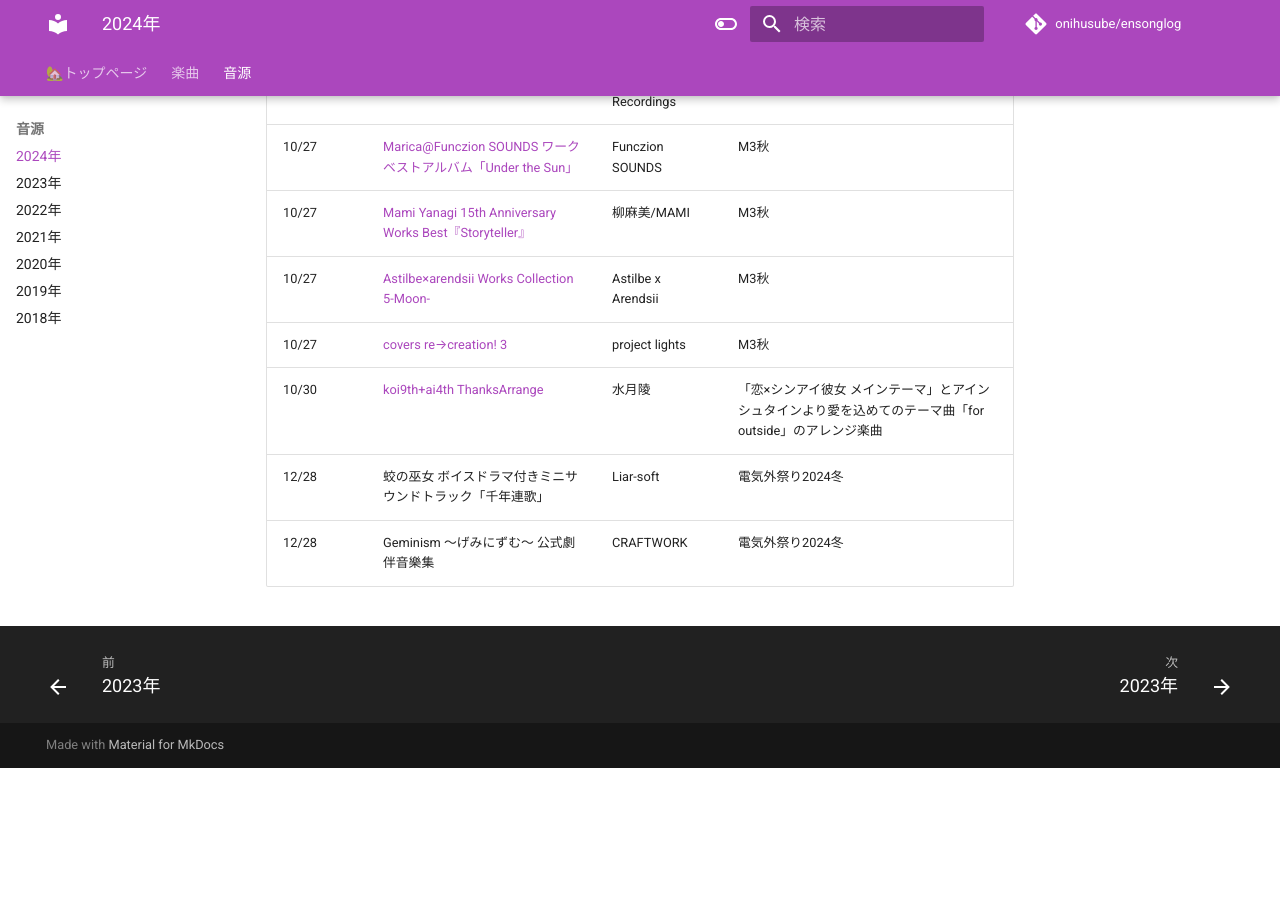
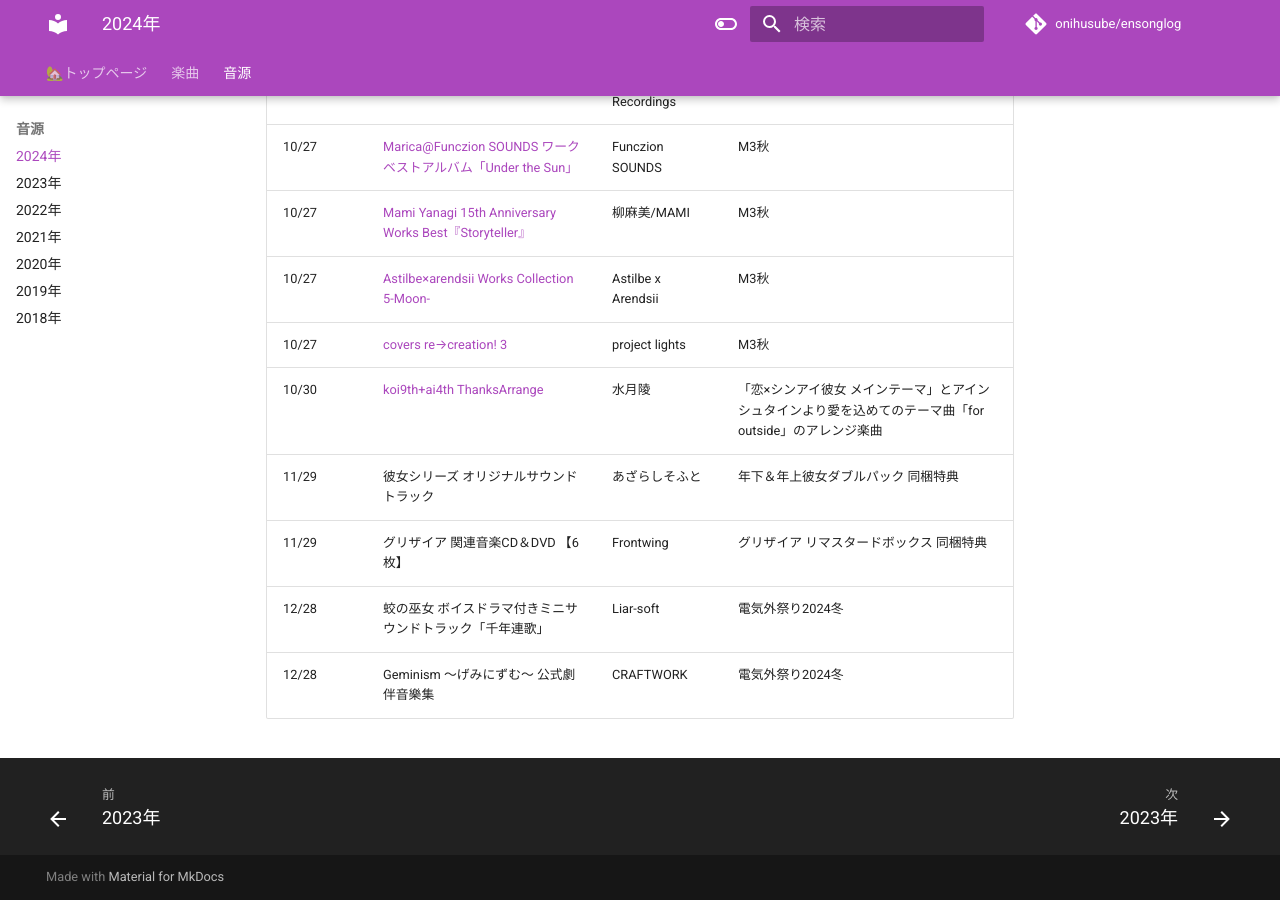
Before and after one commit to onihusube/ensonglog, an MkDocs documentation site: the page built from docs/2024/音源.md, in a window 1280 px wide and 900 px high, scrolled down 1179 px. Built offline with MkDocs 1.6.1 and Material for MkDocs 9.7.7, drawn with Linux system fonts in a browser that asks for light colours; comment, search, counter and statistics services are not loaded; before the commit the page ends 1947 px from its top, so only the background shows below that.

Commit message:
11月音源追加

```diff
--- a/docs/2024/音源.md
+++ b/docs/2024/音源.md
@@ -27,5 +27,7 @@
 | 10/27 | [Astilbe×arendsii Works Collection 5-Moon-](./%E9%9F%B3%E6%BA%90%E5%80%8B%E5%88%A5/Astilbe%C3%97arendsii%20Works%20Collection%205-Moon-.md) | Astilbe x Arendsii | M3秋 |
 | 10/27 | [covers re→creation! 3](./%E9%9F%B3%E6%BA%90%E5%80%8B%E5%88%A5/covers%20re%E2%86%92creation!%203.md) | project lights | M3秋 |
 | 10/30 | [koi9th+ai4th ThanksArrange](https://kiyomizutsuki.booth.pm/items/6241220) | 水月陵 | 「恋×シンアイ彼女 メインテーマ」とアインシュタインより愛を込めてのテーマ曲「for outside」のアレンジ楽曲 |
+| 11/29 | 彼女シリーズ オリジナルサウンドトラック | あざらしそふと | 年下＆年上彼女ダブルパック 同梱特典 |
+| 11/29 | グリザイア 関連音楽CD＆DVD 【6枚】 | Frontwing | グリザイア リマスタードボックス 同梱特典 |
 | 12/28 | 蛟の巫女 ボイスドラマ付きミニサウンドトラック「千年連歌」 | Liar-soft | 電気外祭り2024冬 |
 | 12/28 | Geminism ～げみにずむ～ 公式劇伴音樂集 | CRAFTWORK | 電気外祭り2024冬 |
```
